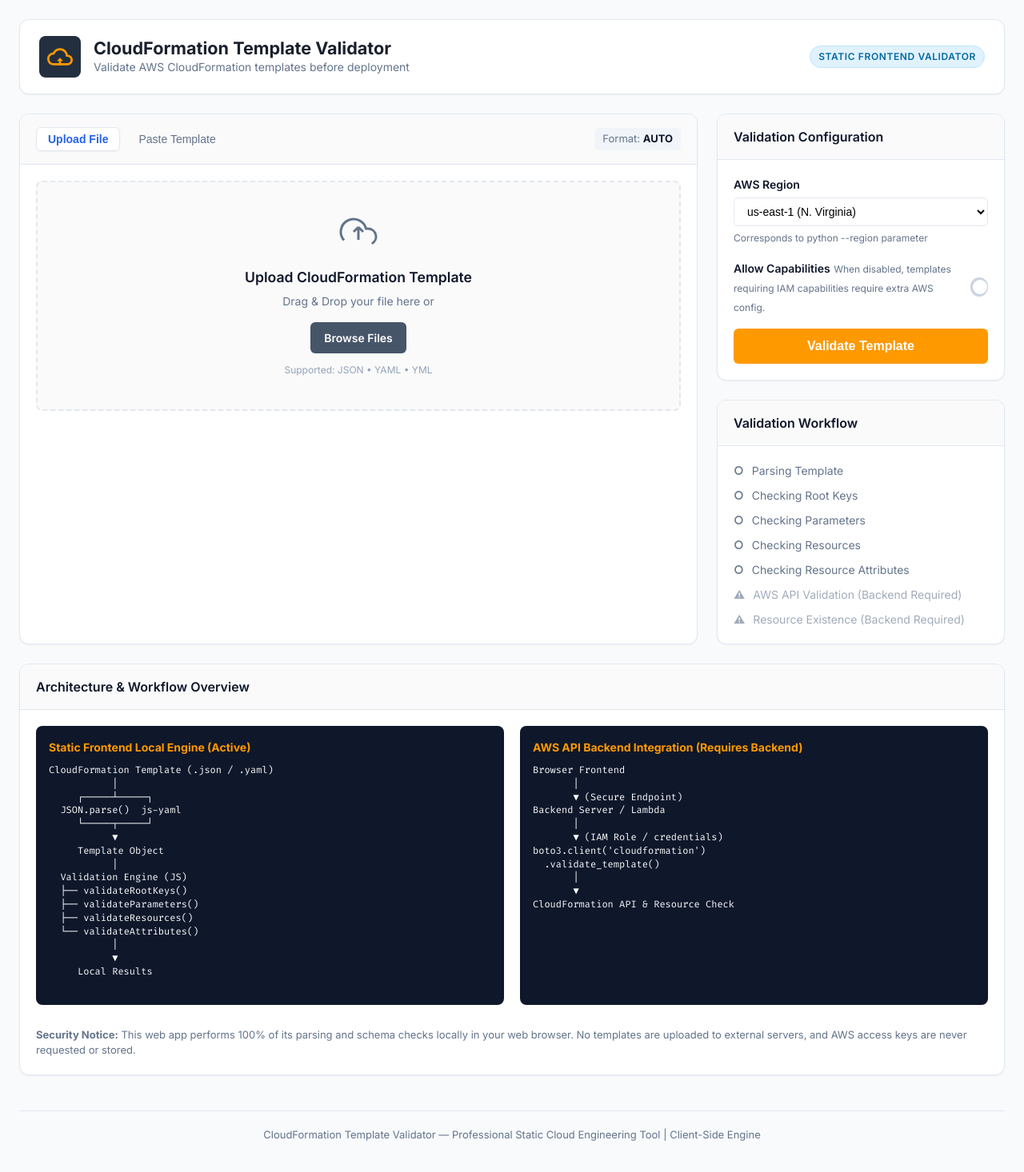
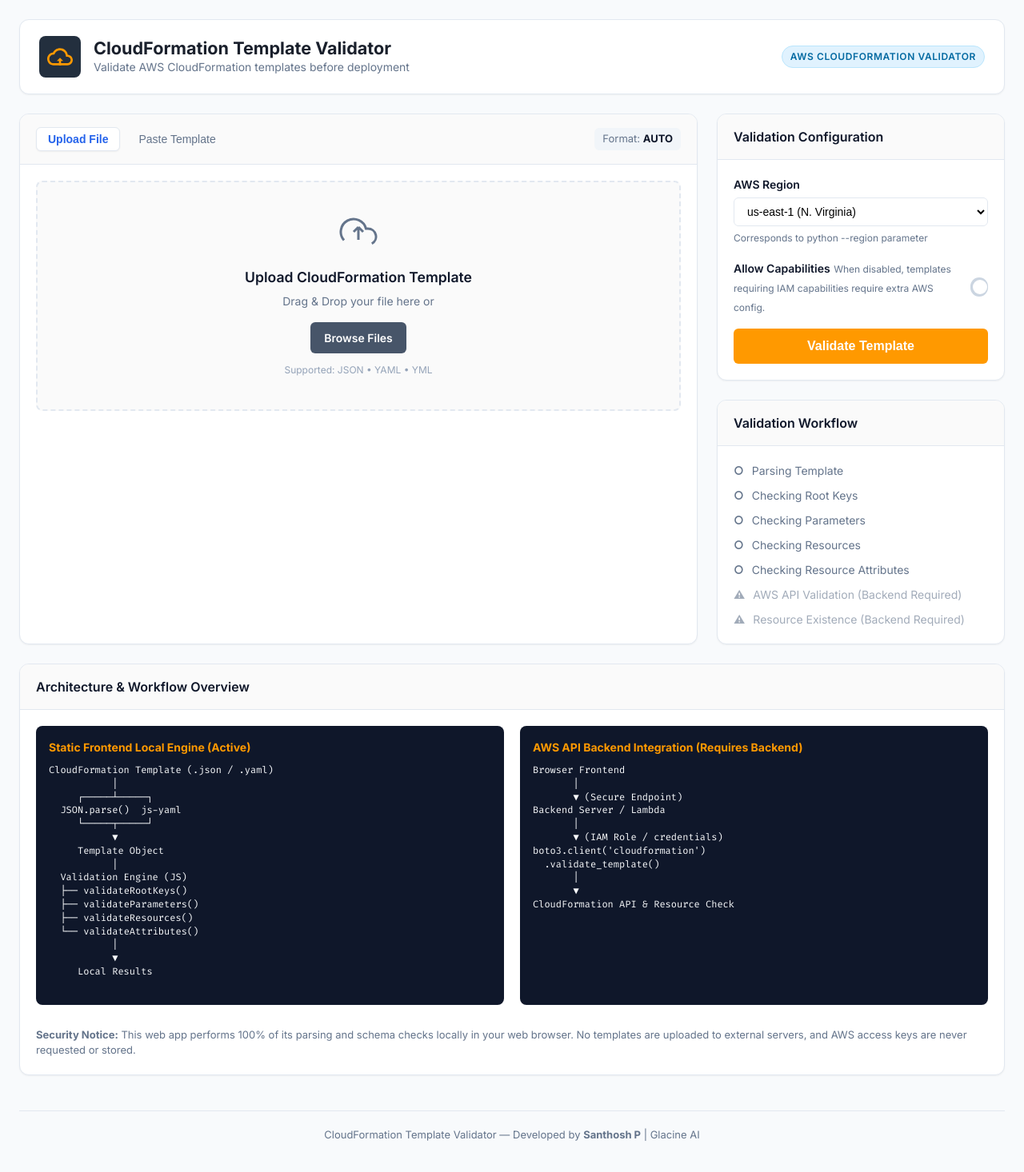
Before and after one commit to santhoshps-22/Cloudformation-Validator, a plain HTML site: page index.html in a window 1280 px wide. Shown: the whole page at 80% size. Drawn offline with Linux system fonts and the light colour scheme.

Commit message:
Working code of Validater

```diff
--- a/index.html
+++ b/index.html
@@ -31,7 +31,7 @@
         </div>
       </div>
       <div class="header-right">
-        <span class="badge badge-static">Static Frontend Validator</span>
+        <span class="badge badge-static">AWS CloudFormation Validator</span>
       </div>
     </header>
 
@@ -334,7 +334,7 @@
 
     <!-- Footer -->
     <footer class="app-footer">
-      <p>CloudFormation Template Validator — Professional Static Cloud Engineering Tool | Client-Side Engine</p>
+      <p>CloudFormation Template Validator — Developed by <strong>Santhosh P</strong> | Glacine AI</p>
     </footer>
   </div>
 
```
Also changed, not shown: 1 other file.
